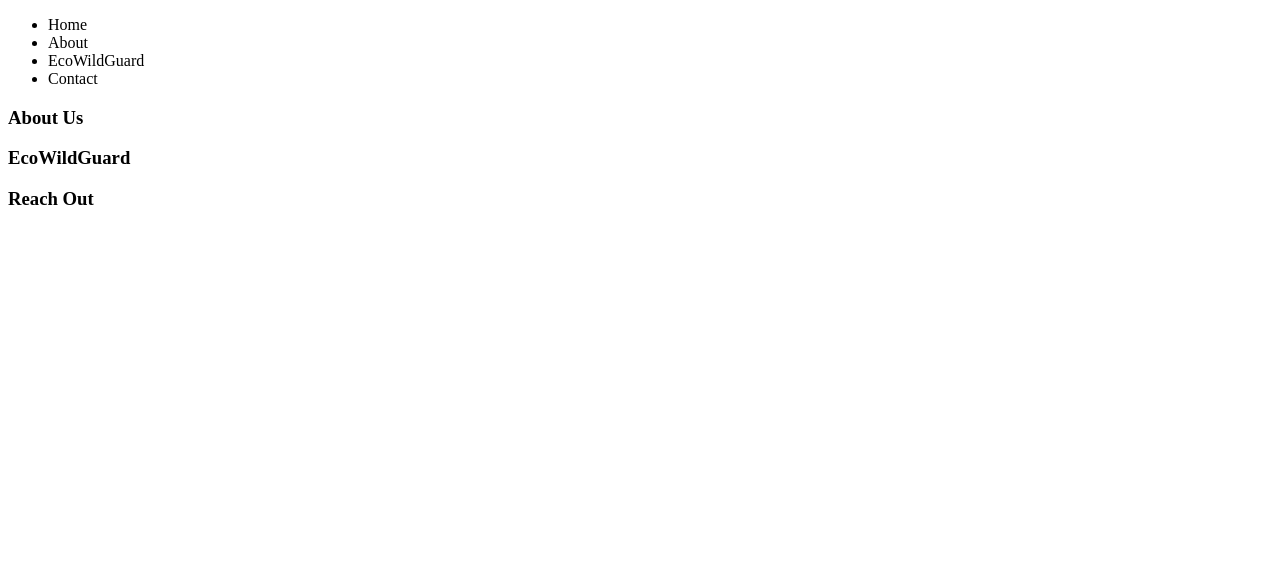
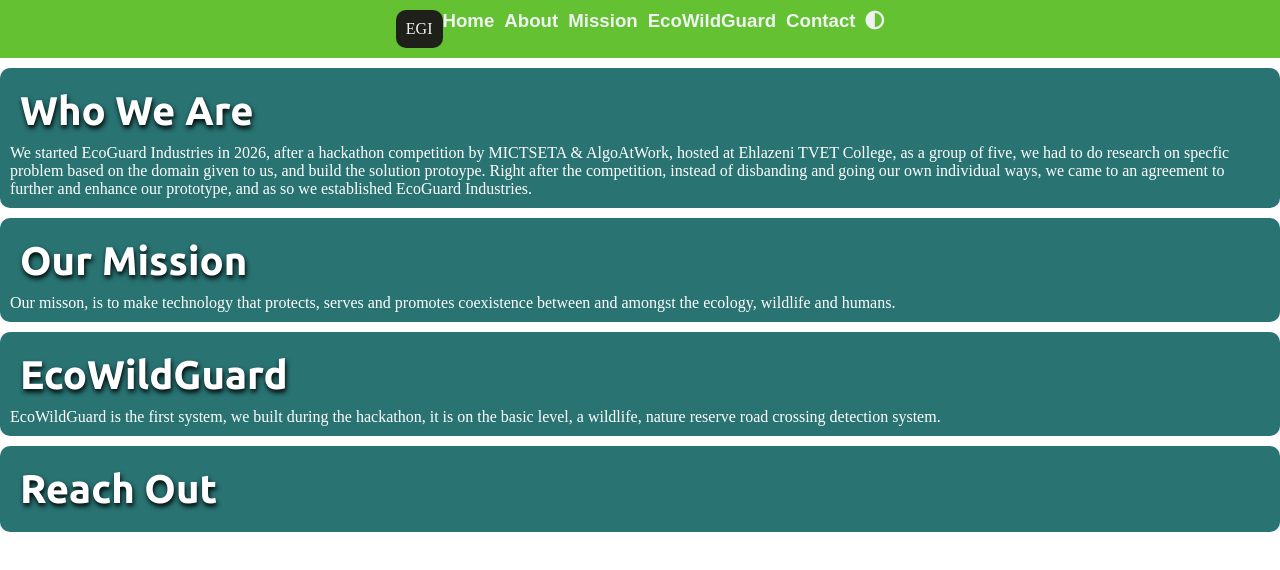
Before and after one commit to ecoguard-industries/ecoguard-industries.github.io, a plain HTML site: page index.html in a window 1280 px wide. Drawn offline with Linux system fonts and the light colour scheme; a web font is replaced by a local one.

Commit message:
Update
- Add theme toggle
- Populate page with content

```diff
--- a/index.html
+++ b/index.html
@@ -5,10 +5,12 @@
     <meta charset="UTF-8">
     <meta name="viewport" content="width=device-width, initial-scale=1.0">
     <title>EcoGuard Indstries</title>
+    <link rel="stylesheet" href="styles.css">
 
     <!-- Google Tag Manager -->
     <script src="google_tag_manager.js"></script>
     <!-- End Google Tag Manager -->
+    <script src="https://kit.fontawesome.com/8f530133e7.js" crossorigin="anonymous"></script>
 </head>
 
 <body>
@@ -19,22 +21,43 @@
     <main>
         <header>
             <nav>
+                <div class="logo">EGI</div>
+                <div class="nav-links">
                     <ul>
                         <li>Home</li>
                         <li>About</li>
+                        <li>Mission</li>
                         <li>EcoWildGuard</li>
                         <li>Contact</li>
+                        <li id="theme-icon"><i class="fa-solid fa-circle-half-stroke"></i></li>
                     </ul>
+                </div>
             </nav>
         </header>
         <section id="about">
-            <h3>About Us</h3>
+            <h2>Who We Are</h2>
+            <p>
+                We started EcoGuard Industries in 2026, after a hackathon competition by MICTSETA & AlgoAtWork, hosted
+                at Ehlazeni TVET College, as a group of five, we had to do research on specfic problem based on the
+                domain given to us, and build the solution protoype. Right after the competition, instead of disbanding
+                and going our own individual ways, we came to an agreement to further and enhance our prototype, and as
+                so we established EcoGuard Industries.
+            </p>
+        </section>
+        <section id="mission">
+            <h2>Our Mission</h2>
+            <p>
+                Our misson, is to make technology that protects, serves and promotes coexistence between and amongst the ecology, wildlife and humans.
+            </p>
         </section>
         <section id="ecowildguard">
-            <h3>EcoWildGuard</h3>
+            <h2>EcoWildGuard</h2>
+            <p>
+                EcoWildGuard is the first system, we built during the hackathon, it is on the basic level, a wildlife, nature reserve road crossing detection system.
+            </p>
         </section>
         <section id="contact">
-            <h3>Reach Out</h3>
+            <h2>Reach Out</h2>
         </section>
         <footer>
 
--- a/main.js
+++ b/main.js
@@ -0,0 +1,10 @@
+const body = document.querySelector("body");
+const themeToggle = document.getElementById("theme-icon");
+
+themeToggle.addEventListener("click", () => {
+  if (body.style.backgroundColor == "var(--platinum)") {
+    body.style.backgroundColor = "var(--carbon-black)";
+  } else {
+    body.style.backgroundColor = "var(--platinum)";
+  }
+});
--- a/styles.css
+++ b/styles.css
@@ -0,0 +1,63 @@
+@import url("https://fonts.googleapis.com/css2?family=Bebas+Neue&family=Doppio+One&family=Saira:ital,wght@0,100..900;1,100..900&family=Ubuntu:ital,wght@0,300;0,400;0,500;0,700;1,300;1,400;1,500;1,700&display=swap");
+:root {
+  --primary-font: "Ubuntu", sans-serif;
+  --header-font: "Bebas Neue", sans-serif;
+  --cta-font: "Dopio One", sans-serif;
+
+  --carbon-black: #1e2019ff;
+  --platinum: #eff2f1ff;
+  --pine-blue: #297373ff;
+  --bright-fern: #63c132ff;
+  --yellow-green: #85cb33ff;
+}
+
+*{
+    margin: 0;
+    padding: 0;
+}
+nav{
+    justify-content: center;
+    display: flex;
+    flex-direction: row;
+    text-align: center;
+    background-color: var(--bright-fern);
+    color: var(--platinum);
+    padding: 10px;
+    margin-bottom: 10px;
+}
+
+.logo{
+    padding: 10px;
+    justify-content: center;
+    text-align: center;
+    background-color: var(--carbon-black);
+    border-radius: 10px;
+    align-items: start;
+}
+
+ul{
+    font-family: var(--cta-font);
+    font-weight: bolder;
+    font-size: 14pt;
+    list-style-type: none;
+    display: flex;
+    flex-direction: row;
+    gap: 10px;
+}
+
+section{
+    margin-top: 10px;
+    margin-bottom: 0;
+    padding: 10px;
+    background-color: var(--pine-blue);
+    color: white;
+    border-radius: 10px;
+}
+
+h2{
+    font-size: 2.5em;
+    font-family: var(--primary-font);
+    text-shadow: 1px 3px 5px rgb(0, 0, 0);
+    margin: 10px;
+
+}
```
Lines whose indentation alone changed are shown as unchanged.
